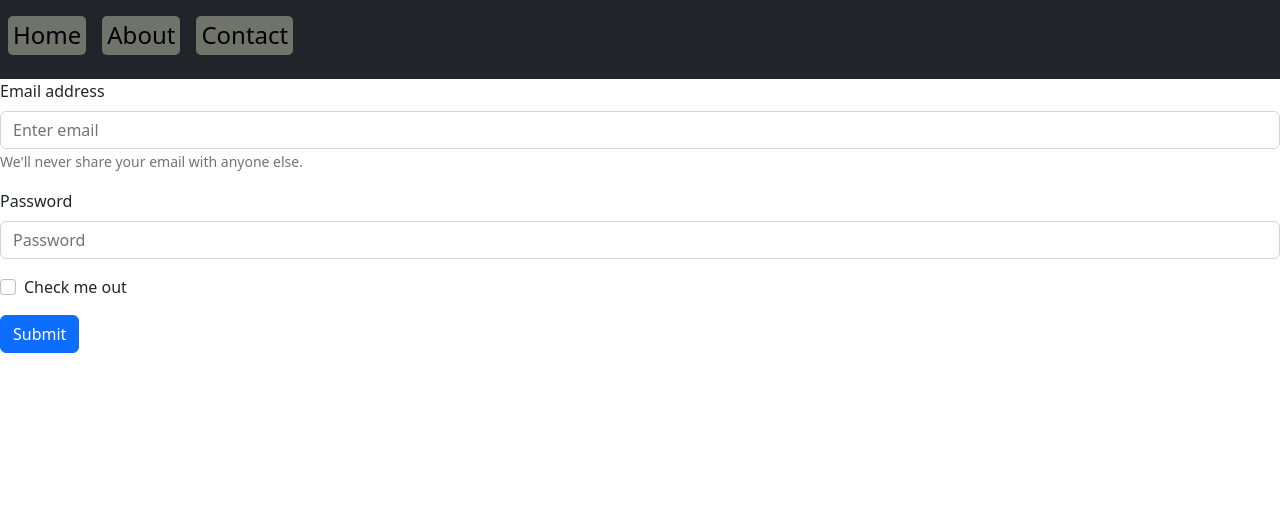
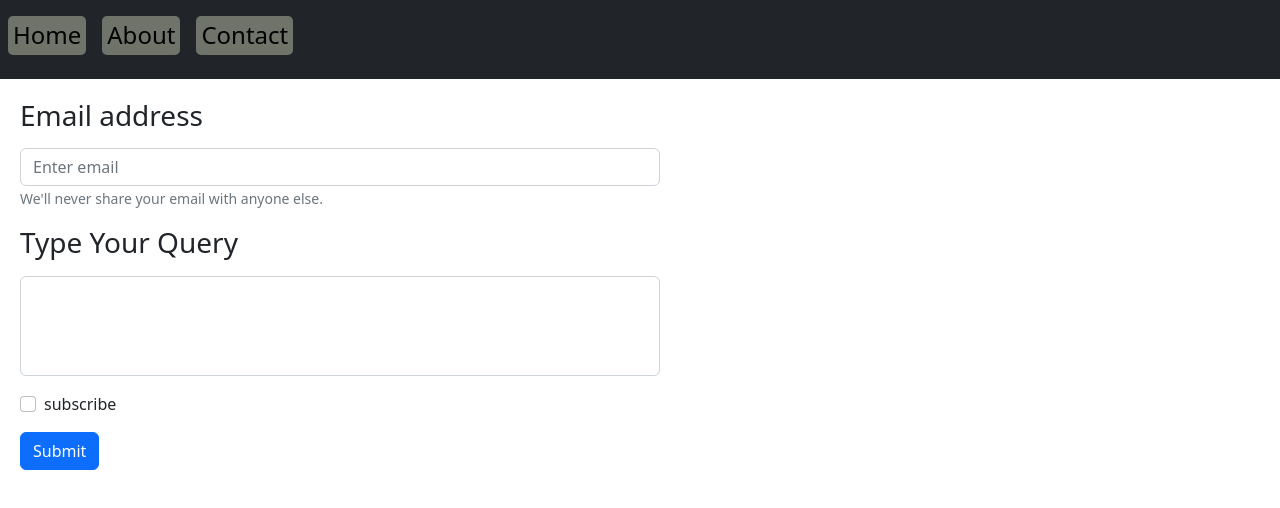
Before and after one commit to SarangGakhar/blog_ST4, a React (Create React App) app: page /Contact in a window 1280 px wide. Shown: the top 508 px of the page. Built offline with nearby package versions, Linux system fonts and the light colour scheme.

Commit message:
made some changes in contact

```diff
--- a/src/Contact.js
+++ b/src/Contact.js
@@ -1,33 +1,38 @@
 import React from 'react'
-import Nav from "./NavBar"
-
+// import Nav from "./NavBar"
+import { useState } from "react";
 import Button from 'react-bootstrap/Button';
 import Form from 'react-bootstrap/Form';
 
 
+
 export default function  Contact() {
-  return (
-    <>
-    <Form>
+
+
+
+return(
+     <Form style={{paddingTop:'20px',marginLeft:'20px'}}>
       <Form.Group className="mb-3" controlId="formBasicEmail">
-        <Form.Label>Email address</Form.Label>
-        <Form.Control type="email" placeholder="Enter email" />
+        <Form.Label><h3>Email address</h3></Form.Label>
+        <Form.Control type="email" style={{width:'50vw'}} placeholder="Enter email" />
         <Form.Text className="text-muted">
           We'll never share your email with anyone else.
         </Form.Text>
       </Form.Group>
 
-      <Form.Group className="mb-3" controlId="formBasicPassword">
-        <Form.Label>Password</Form.Label>
-        <Form.Control type="password" placeholder="Password" />
+      <Form.Group className="mb-3" controlId="formBasicText">
+        <Form.Label ><h3>Type Your Query</h3></Form.Label>
+        <Form.Control type="text" style={{width:'50vw',height:'100px'}} placeholder="" />
       </Form.Group>
-      <Form.Group className="mb-3" controlId="formBasicCheckbox">
-        <Form.Check type="checkbox" label="Check me out" />
+      <Form.Group className="mb-3" controlId="formBasicCheckbox" >
+        <Form.Check type="checkbox" label="subscribe"  />
       </Form.Group>
       <Button variant="primary" type="submit">
         Submit
       </Button>
     </Form>
-    </>
-  )
+
+
+)
+
 }
```
